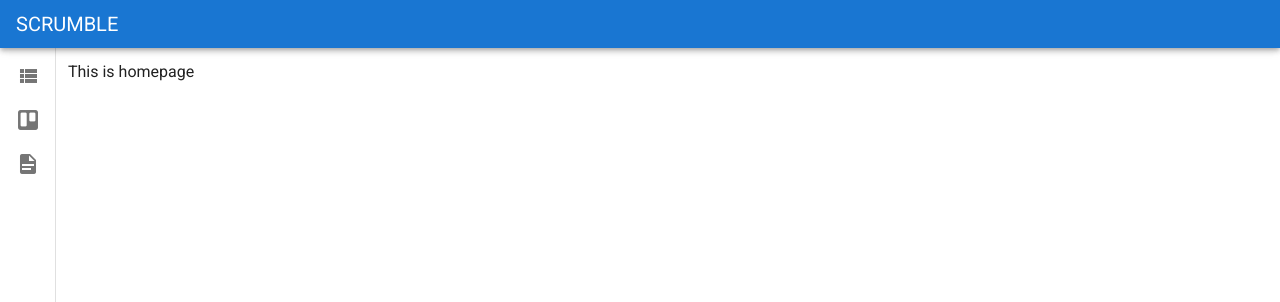
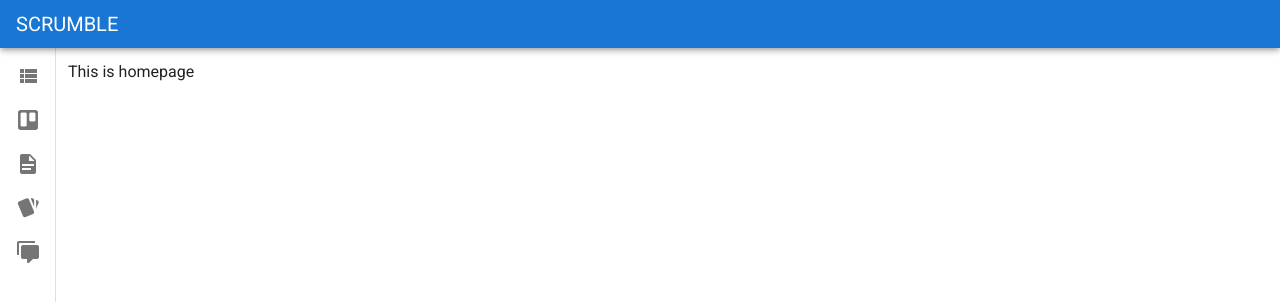
Before and after one commit to UtopiaBeam/scrumble, a Vue app: page / in a window 1280 px wide. Shown: the top 302 px of the page. Built offline with nearby package versions, Linux system fonts and the light colour scheme.

Commit message:
✨ Add menus

```diff
--- a/src/components/Navbar.vue
+++ b/src/components/Navbar.vue
@@ -30,6 +30,8 @@ export default class Navbar extends Vue {
     { title: 'Backlog', icon: 'mdi-view-list', href: '/backlog' },
     { title: 'Kanban Board', icon: 'mdi-trello', href: '/board' },
     { title: 'Report', icon: 'mdi-file-document', href: '/report' },
+    { title: 'Planning Poker', icon: 'mdi-cards', href: '/poker' },
+    { title: 'Retrospective', icon: 'mdi-comment-multiple', href: '/poker' },
   ]
 }
 </script>
```
